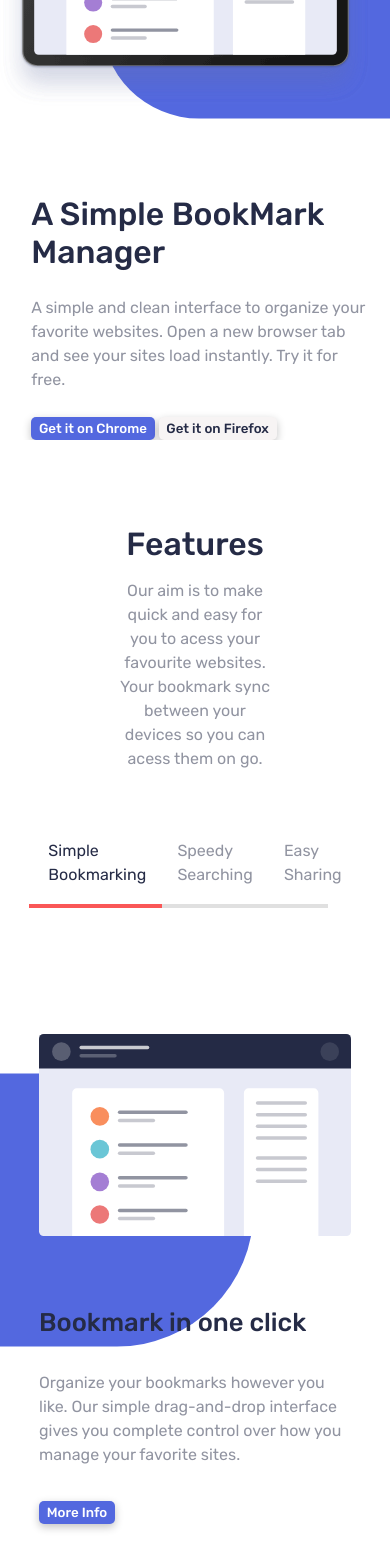
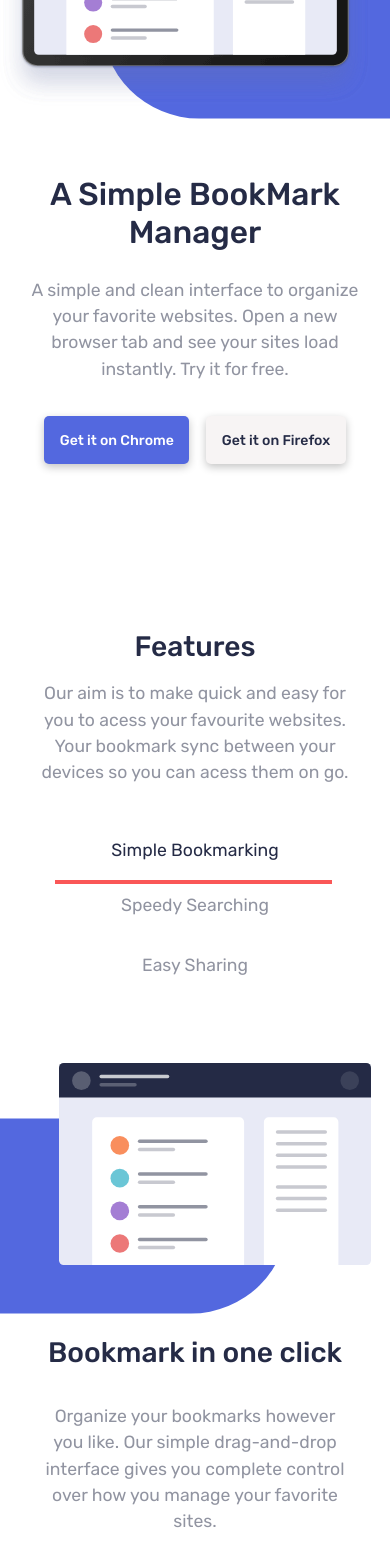
Before and after one commit to matheush9/bookmark-page-nextjs, a Next.js app: page / in a window 390 px wide. Shown: the part 312-1880 px from the top of the page. Built offline with nearby package versions, Linux system fonts and the light colour scheme.

Commit message:
Features tab, responsive

```diff
--- a/src/components/Faq/faq.module.scss
+++ b/src/components/Faq/faq.module.scss
@@ -6,9 +6,6 @@
     text-align: center;
     padding: 0 30vw;
 
-    h2 {
-      font-size: 2rem;
-    }
     p {
       margin: 2vh 0;
       margin-bottom: 6vh;
--- a/src/components/Features/features.module.scss
+++ b/src/components/Features/features.module.scss
@@ -98,21 +98,31 @@
 
 @media (max-width: 600px) {
   .component {
+    .featuresText {
+      padding: 0 10vw;
+    }
+
     .blueBg {
       transform: rotate(90deg);
       width: 70vw;
       height: 100vw;
     }
+
     .features {
-
+      margin: 8vh 0;
       .simple,
       .speedy,
       .easy {
         display: flex;
         flex-direction: column;
+        text-align: center;
 
         .text {
           order: 2;
+        }
+
+        button {
+          display: none;
         }
 
         .container {
@@ -124,12 +134,27 @@
 
           .blueBg {
             transform: rotate(90deg);
-            width: 70vw;
+            width: 60vw;
             height: 100vw;
-            top: -5vw;
+            top: 1vw;
+            left: -10vw;
           }
         }
       }
+
+      .simple:first-child {
+        .blueBg {
+          width: 50vw;
+          top: -5vh;
+          left: -1vw;
+        }
+      }
+    }
+    .items {
+      flex-direction: column;
+      text-align: center;
+      margin: 4vh 15vw;
+      border-bottom: none;
     }
   }
 }
--- a/src/components/Features/index.jsx
+++ b/src/components/Features/index.jsx
@@ -25,7 +25,7 @@ export default function Features() {
   return (
     <div className={styles.component}>
       <div className={styles.featuresText}>
-        <h1>Features</h1>
+        <h2>Features</h2>
         <p>
           Our aim is to make quick and easy for you to acess your favourite
           websites. Your bookmark sync between your devices so you can acess
--- a/src/components/Hero/hero.module.scss
+++ b/src/components/Hero/hero.module.scss
@@ -68,9 +68,21 @@
 @media (max-width: 600px) {
   .component {
     flex-direction: column;
+    margin-bottom: 15vh;
 
     .simpleBook {
+      text-align: center;
       order: 2;
+      padding: 8vw;
+      margin-top: 4vh;
+
+      h1 {
+        font-size: 1.8rem;
+      }
+
+      button {
+        margin: 1vh;
+      }
     }
   }
 
--- a/src/styles/globals.scss
+++ b/src/styles/globals.scss
@@ -18,7 +18,7 @@ h1,h2,h3 {
   font-weight: 500;
 }
 h2 {
-  font-size: 2rem;
+  font-size: 1.8rem;
 }
 p {
   color: $grayish-blue;
@@ -41,3 +41,18 @@ button {
     font-size: 110%;
   }
 }
+
+@media (max-width: 600px) {
+  html {
+    font-size: 110%;
+  }
+
+  button {
+    padding: 4vw;
+    font-size: 0.8rem;
+  }
+
+  h2 {
+    font-size: 1.6rem;
+  }
+}
```
